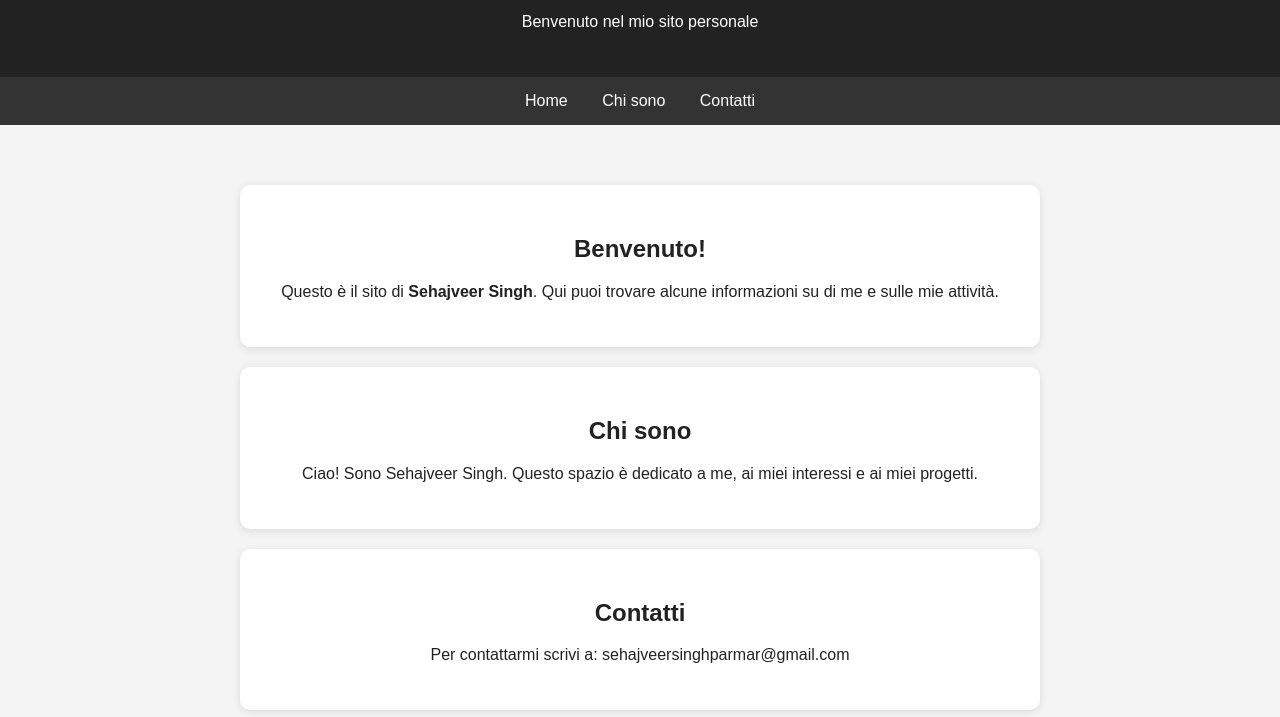
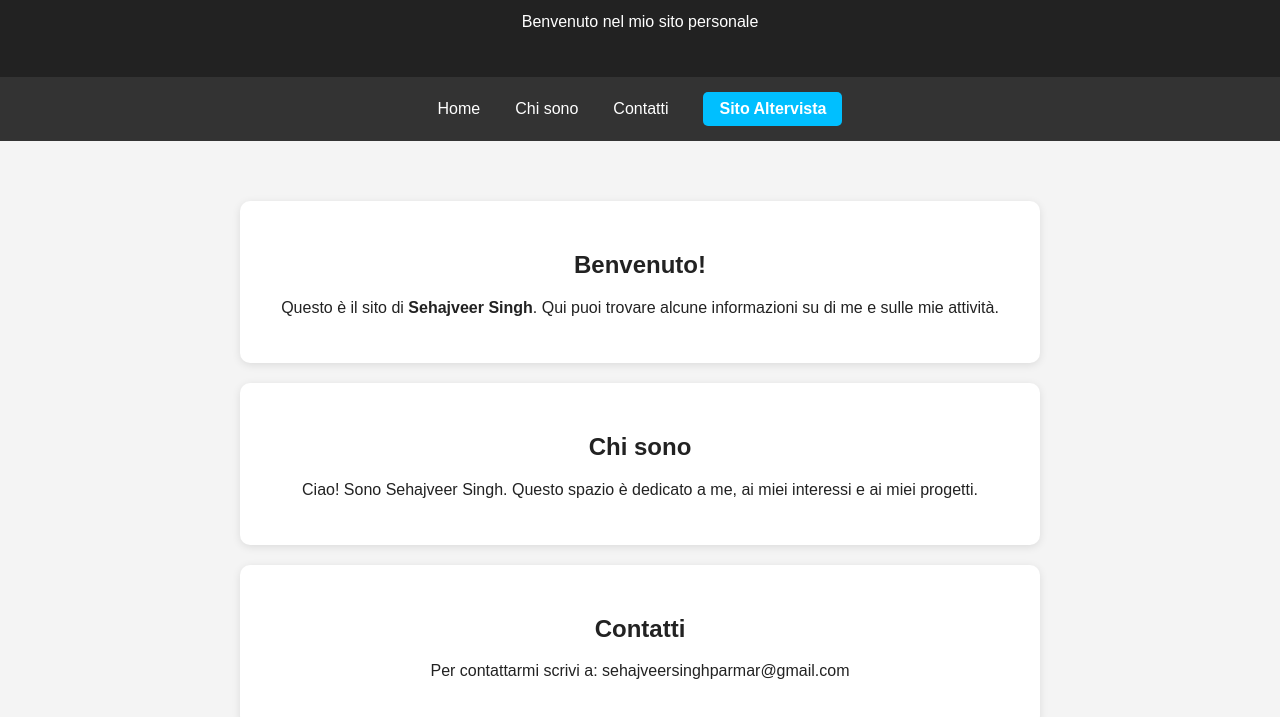
Before and after one commit to Sehajveer177/sitodisingh177, a plain HTML site: page index.html in a window 1280 px wide. Shown: the part 78-795 px from the top of the page. Drawn offline with Linux system fonts and the light colour scheme.

Commit message:
Update index.html

```diff
--- a/index.html
+++ b/index.html
@@ -28,16 +28,35 @@
         nav {
             background-color: #333;
             padding: 15px;
+            display: flex;
+            justify-content: center;
+            align-items: center;
+            flex-wrap: wrap;
+            gap: 15px;
         }
 
         nav a {
             color: white;
             text-decoration: none;
-            margin: 0 15px;
+            margin: 0 10px;
         }
 
         nav a:hover {
             color: #00bfff;
+        }
+
+        /* Stile per il bottone Altervista */
+        .btn-altervista {
+            background-color: #00bfff;
+            color: white !important;
+            padding: 8px 16px;
+            border-radius: 5px;
+            font-weight: bold;
+            transition: background-color 0.3s ease;
+        }
+
+        .btn-altervista:hover {
+            background-color: #009acd;
         }
 
         .container {
@@ -74,6 +93,8 @@
         <a href="#home">Home</a>
         <a href="#chi-sono">Chi sono</a>
         <a href="#contatti">Contatti</a>
+        <!-- Bottone aggiunto per collegarsi al tuo sito Altervista -->
+        <a href="https://sehajveersingh.altervista.org/" class="btn-altervista" target="_blank">Sito Altervista</a>
     </nav>
 
     <div class="container">
@@ -103,5 +124,10 @@
         </section>
 
     </div>
+
+    <footer>
+        <p>&copy; 2026 Sehajveer Singh - Tutti i diritti riservati</p>
+    </footer>
+
 </body>
 </html>
```
